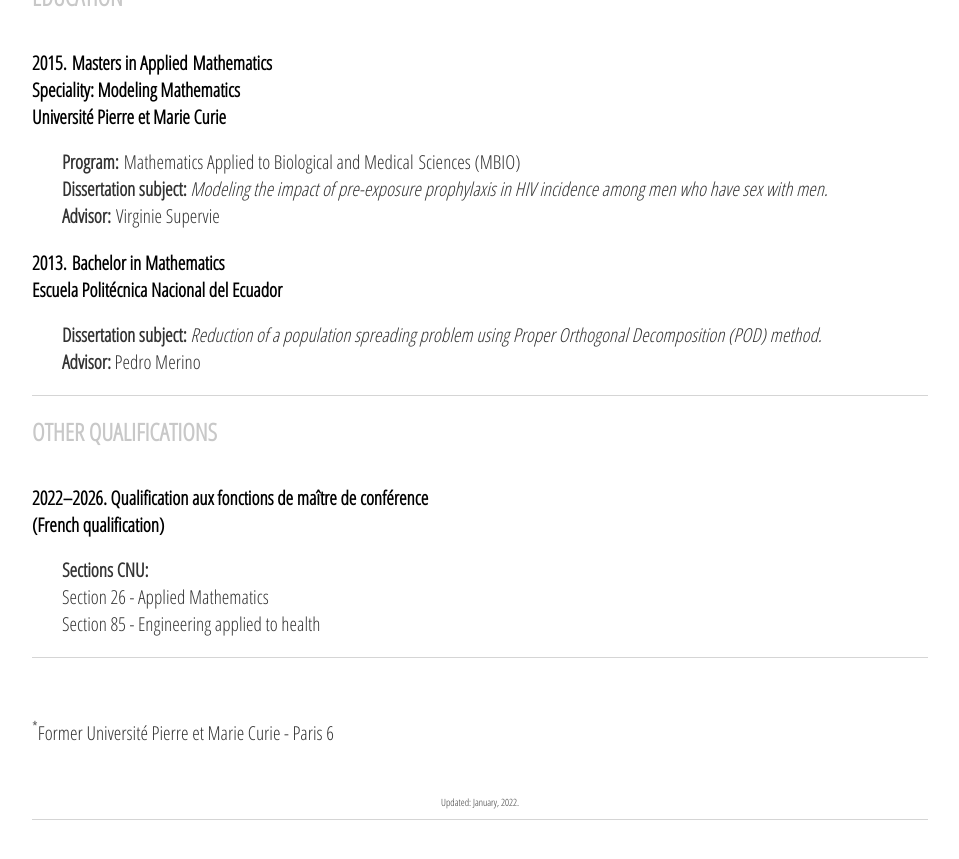
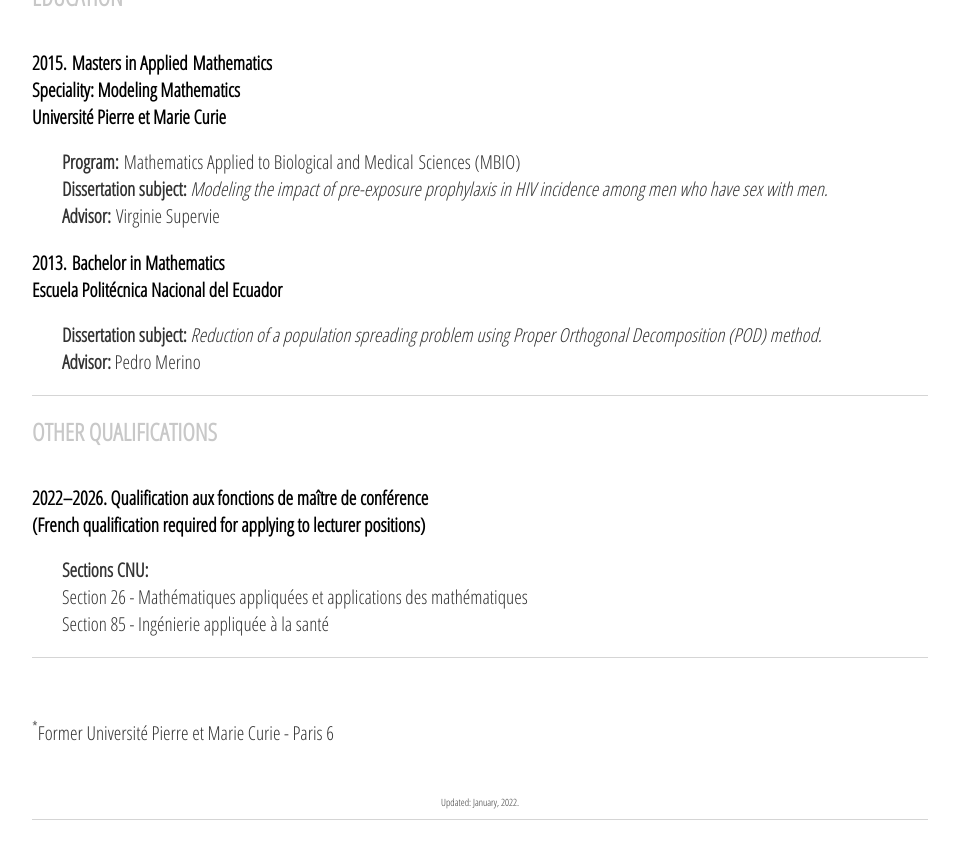
Before and after one commit to sjijon/sjijon.github.io, a Jekyll site: the page built from cv.html, in a window 1280 px wide and 900 px high, scrolled down 1264 px. Shown: the top 859 px of the window, without its empty margins (160-1119 px from the left). Built offline with Jekyll 4.4.1, drawn with Linux system fonts in a browser that asks for light colours; nearby versions of some CDN libraries.

Commit message:
Add qualification

```diff
--- a/cv.html
+++ b/cv.html
@@ -100,13 +100,13 @@ title: CV
 	<h5>OTHER QUALIFICATIONS</h5>
 
 	<h4>2022&ndash;2026. Qualification aux fonctions de maître de conférence</h4>
-	<h4>(French qualification)</h4>
+	<h4>(French qualification required for applying to lecturer positions)</h4>
 	<p style="padding-left:30px;">
 		<strong>Sections CNU:</strong>
 		<br>
-		Section 26 - Applied Mathematics
+		Section 26 - Mathématiques appliquées et applications des mathématiques
 		<br>
-		Section 85 - Engineering applied to health
+		Section 85 - Ingénierie appliquée à la santé
 	</p>
 
 	<p style="border-bottom: 1px solid #d5d5d5;"></p>
--- a/publications.html
+++ b/publications.html
@@ -34,6 +34,8 @@ title: Publications
 		Risk of incident SARS-CoV-2 infection among healthcare workers in Egyptian quarantine hospitals.
 		Preprint posted in <em>Medrxiv</em>. doi: 10.1101/2020.12.21.20248594
 		<br>
+		(Under review)
+		<br>
 		<a href="https://doi.org/10.1101/2020.12.21.20248594" target="_blank">Manuscript</a>
 	</p>
 
```
